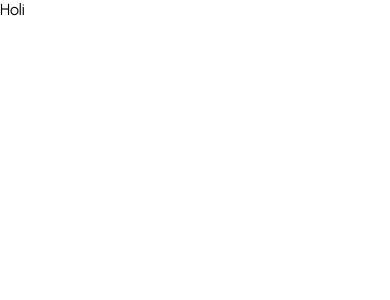
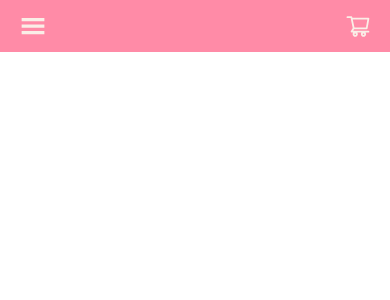
Before and after one commit to 2piradrian/siete-colores, a React (Create React App) app: page / in a window 390 px wide. Shown: the top 300 px of the page. Built offline with nearby package versions, Linux system fonts and the light colour scheme.

Commit message:
navbar mobile

```diff
--- a/src/App.js
+++ b/src/App.js
@@ -1,5 +1,17 @@
+import { Route, Routes, Navigate } from "react-router-dom";
+import Cart from "./Routes/Cart";
+import Home from "./Routes/Home";
+
 function App() {
-	return <div className="App">Holi</div>;
+	return (
+		<>
+			<Routes>
+				<Route path="/" element={<Home />} />
+				<Route path="home" element={<Navigate to="/" />} />
+				<Route path="cart" element={<Cart />} />
+			</Routes>
+		</>
+	);
 }
 
 export default App;
--- /dev/null
+++ b/src/Components/Nav/MobileNav.jsx
@@ -0,0 +1,17 @@
+import React from "react";
+import { MobileNavContainer, MobileNavLi, MobileNavUl } from "./NavStyles";
+
+function MobileNav() {
+	return (
+		<MobileNavContainer>
+			<MobileNavUl>
+				<MobileNavLi>Productos</MobileNavLi>
+				<MobileNavLi>Destacados</MobileNavLi>
+				<MobileNavLi>¿Quienes Somos?</MobileNavLi>
+				<MobileNavLi>Contacto</MobileNavLi>
+			</MobileNavUl>
+		</MobileNavContainer>
+	);
+}
+
+export default MobileNav;
--- /dev/null
+++ b/src/Components/Nav/Nav.jsx
@@ -0,0 +1,21 @@
+import React from "react";
+import MobileNav from "./MobileNav";
+import { useState } from "react";
+import { Navbar, Cart, Burger, NavContainer, CloseNav } from "./NavStyles";
+
+function Nav() {
+	const [burger, setBurger] = useState(false);
+
+	return (
+		<Navbar>
+			<NavContainer>
+				<Burger onClick={() => setBurger(!burger)} />
+				{burger && <MobileNav />}
+				{burger && <CloseNav onClick={() => setBurger(!burger)} />}
+				<Cart />
+			</NavContainer>
+		</Navbar>
+	);
+}
+
+export default Nav;
--- /dev/null
+++ b/src/Components/Nav/NavStyles.js
@@ -0,0 +1,69 @@
+import styled from "styled-components";
+import { AiOutlineShoppingCart, AiOutlineClose } from "react-icons/ai";
+import { GiHamburgerMenu } from "react-icons/gi";
+
+export const Navbar = styled.nav`
+	height: 52px;
+	width: 100%;
+	display: flex;
+	justify-content: center;
+	align-items: center;
+	background-color: ${(props) => props.theme.darkPink};
+`;
+
+export const NavContainer = styled.nav`
+	height: 100%;
+	width: 90%;
+	max-width: 1300px;
+	display: flex;
+	justify-content: space-between;
+	align-items: center;
+`;
+
+export const Cart = styled(AiOutlineShoppingCart)`
+	font-size: 26px;
+	color: ${(props) => props.theme.white};
+	cursor: pointer;
+`;
+
+export const Burger = styled(GiHamburgerMenu)`
+	font-size: 26px;
+	color: ${(props) => props.theme.white};
+	cursor: pointer;
+`;
+
+export const MobileNavContainer = styled.nav`
+	height: 100vh;
+	width: 100vw;
+	display: flex;
+	align-items: center;
+	justify-content: center;
+	z-index: 2;
+	background-color: ${(props) => props.theme.white};
+	position: fixed;
+	top: 0;
+	left: 0;
+`;
+
+export const MobileNavUl = styled.ul`
+	display: flex;
+	flex-direction: column;
+	align-items: center;
+	justify-content: center;
+	gap: 45px;
+	list-style: none;
+`;
+
+export const MobileNavLi = styled.li`
+	font-size: 36px;
+	cursor: pointer;
+`;
+
+export const CloseNav = styled(AiOutlineClose)`
+	position: fixed;
+	top: 15px;
+	right: 15px;
+	z-index: 2;
+	font-size: 30px;
+	cursor: pointer;
+`;
--- /dev/null
+++ b/src/Routes/Cart.js
@@ -0,0 +1,7 @@
+import React from "react";
+
+function Cart() {
+	return <div>Cart</div>;
+}
+
+export default Cart;
--- /dev/null
+++ b/src/Routes/Home.js
@@ -0,0 +1,8 @@
+import React from "react";
+import Nav from "../Components/Nav/Nav";
+
+function Home() {
+	return <Nav />;
+}
+
+export default Home;
--- a/src/index.js
+++ b/src/index.js
@@ -1,12 +1,19 @@
 import React from "react";
 import ReactDOM from "react-dom/client";
 import App from "./App";
+import { BrowserRouter } from "react-router-dom";
 import { GlobalStyle } from "./Themes/GlobalStyles";
+import { ThemeProvider } from "styled-components";
+import { originalTheme } from "./Themes/Theme";
 
 const root = ReactDOM.createRoot(document.getElementById("root"));
 root.render(
 	<React.StrictMode>
 		<GlobalStyle />
-		<App />
+		<BrowserRouter>
+			<ThemeProvider theme={originalTheme}>
+				<App />
+			</ThemeProvider>
+		</BrowserRouter>
 	</React.StrictMode>
 );
```
Also changed, not shown: src/Themes/MediaQuery.js (added, +9 -0 lines).
